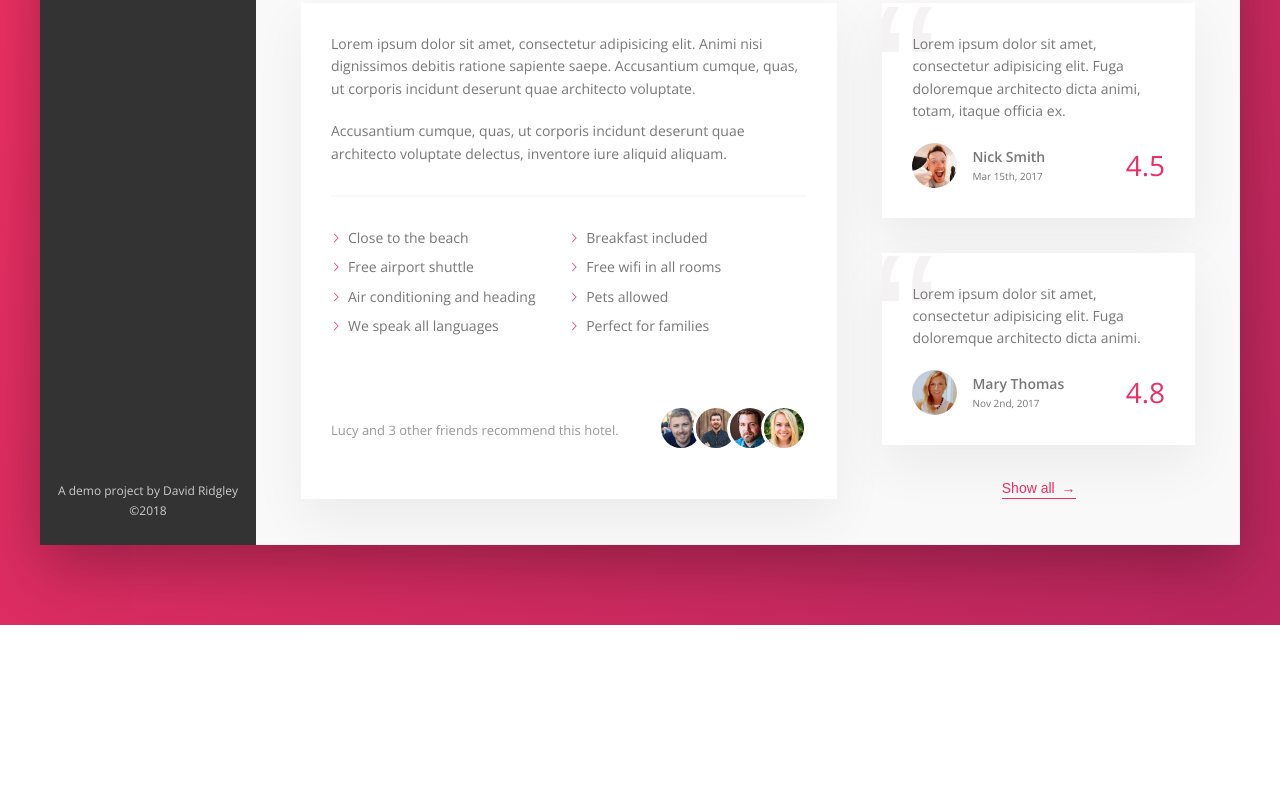
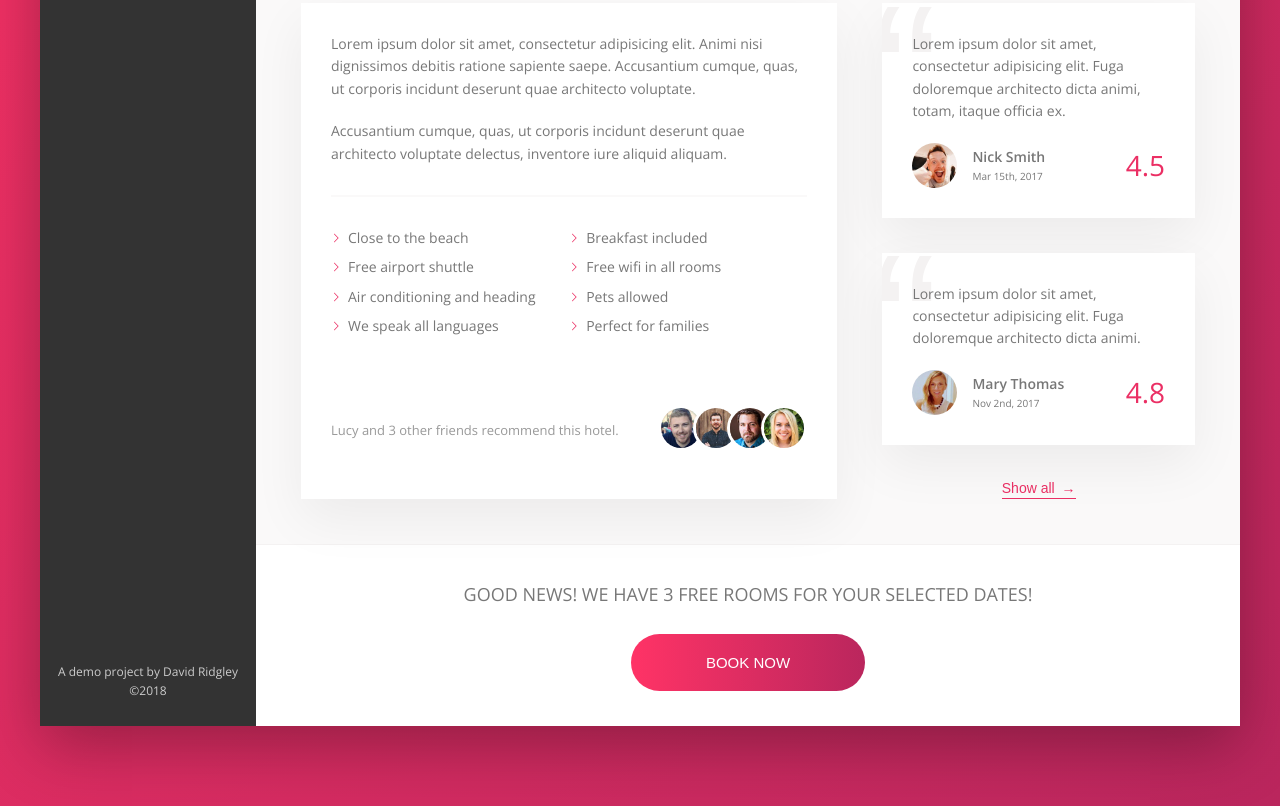
Before and after one commit to Arximiro/Trillo, a website: page index.html in a window 1280 px wide. Shown: the part 661-1467 px from the top of the page. Before the commit the page ends 1286 px from the top, so only its background shows below. Drawn offline with nearby package versions, Linux system fonts and the light colour scheme.

Commit message:
cta footer section added and styled

```diff
--- a/index.html
+++ b/index.html
@@ -221,9 +221,23 @@
               </figcaption>
             </figure>
 
-            <button class="btn-inline">Show all <span>&rarr;</span></button>
+            <button class="btn-inline">Show all
+              <span>&rarr;</span>
+            </button>
           </div>
         </div>
+
+        <div class="cta">
+          <h2 class="cta__book-now">
+            Good news! We have 3 free rooms for your selected dates!
+          </h2>
+          <button class="btn">
+            <span class="btn__visible">Book now</span>
+            <span class="btn__invisible">Only 3 rooms left!</span>
+
+          </button>
+        </div>
+
 
 
       </main>
--- a/sass/components/_components.scss
+++ b/sass/components/_components.scss
@@ -401,16 +401,8 @@
     transform: scale(1);
   }
 
-  25% {
-    transform: scale(1.05);
-  }
-
   50% {
     transform: scale(1.1);
-  }
-
-  75% {
-    transform: scale(1.05)
   }
 
   100% {
@@ -545,3 +537,66 @@
     z-index: 1;
   }
 }
+
+////////////////////////
+// CALL TO ACTION
+.cta {
+  padding: 3.5rem 0;
+  text-align: center;
+
+
+  &__book-now {
+    font-size: 1.8rem;
+    font-weight: 300;
+    text-transform: uppercase;
+    margin-bottom: 2.5rem;
+  }
+}
+
+.btn {
+  font-size: 1.5rem;
+  font-weight: 300;
+  text-transform: uppercase;
+  border-radius: 100px;
+  border: none;
+  background-image: linear-gradient(to right, var(--color-primary-light), var(--color-primary-dark));
+  color: white;
+  position: relative;
+  overflow: hidden;
+  cursor: pointer;
+
+  & > * {
+    display: inline-block;
+    height: 100%;
+    width: 100%;
+    transition: all .3s;
+  }
+
+  &__visible {
+    padding: 2rem 7.5rem;
+  }
+
+  &__invisible {
+    position: absolute;
+    padding: 2rem 0rem;
+    left: 0;
+    top: -100%;
+  }
+
+  &:hover {
+    background-image: linear-gradient(to left, var(--color-primary-light), var(--color-primary-dark));
+  }
+
+  &:hover &__visible {
+    transform: translateY(100%);
+  }
+
+  &:hover &__invisible {
+    top: 0;
+  }
+
+  &:focus {
+    outline: none;
+    animation: pulsate 1s infinite;
+  }
+}
```
Also changed, not shown: css/style.css.
